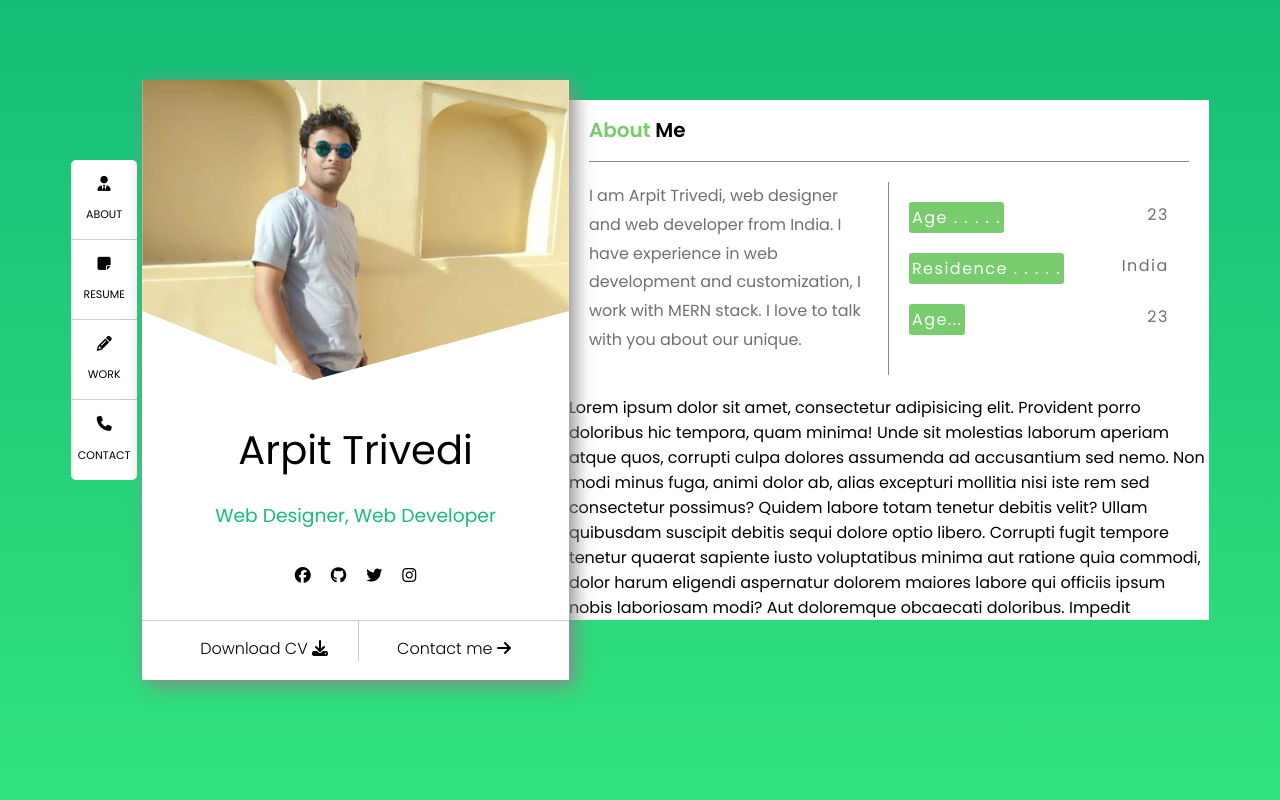
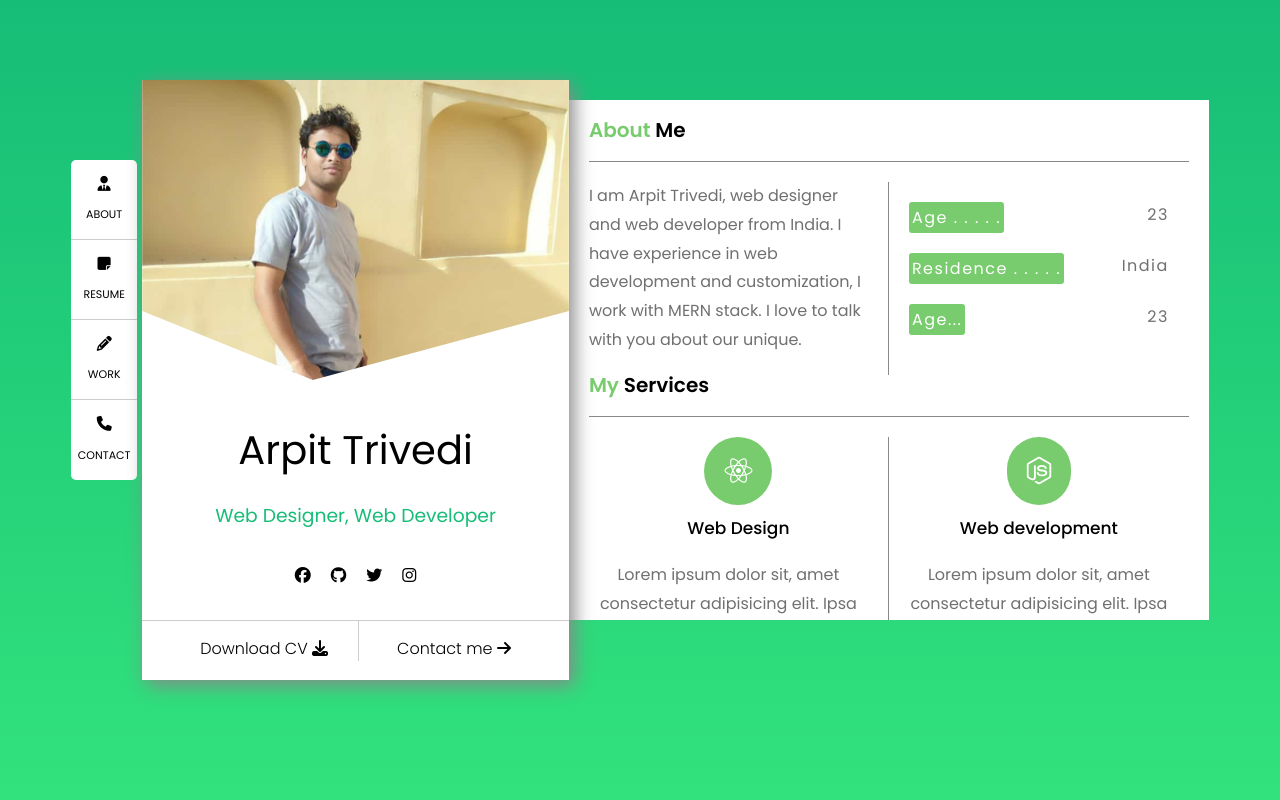
Before and after one commit to arpit2425/Portfolio2425, a plain HTML site: page index.html in a window 1280 px wide. Drawn offline with Linux system fonts and the light colour scheme.

Commit message:
Education page

```diff
--- a/index.html
+++ b/index.html
@@ -103,22 +103,50 @@
             </li>
           </ul>
         </section>
-        <p>
-          Lorem ipsum dolor sit amet, consectetur adipisicing elit. Provident
-          porro doloribus hic tempora, quam minima! Unde sit molestias laborum
-          aperiam atque quos, corrupti culpa dolores assumenda ad accusantium
-          sed nemo. Non modi minus fuga, animi dolor ab, alias excepturi
-          mollitia nisi iste rem sed consectetur possimus? Quidem labore totam
-          tenetur debitis velit? Ullam quibusdam suscipit debitis sequi dolore
-          optio libero. Corrupti fugit tempore tenetur quaerat sapiente iusto
-          voluptatibus minima aut ratione quia commodi, dolor harum eligendi
-          aspernatur dolorem maiores labore qui officiis ipsum nobis laboriosam
-          modi? Aut doloremque obcaecati doloribus. Impedit voluptatum voluptate
-          accusamus? Beatae saepe, aliquam aperiam enim, ratione id quis laborum
-          fuga animi suscipit obcaecati debitis porro quibusdam odit eveniet
-          soluta consequatur deserunt asperiores aspernatur? Obcaecati,
-          assumenda ea?
-        </p>
+        <section id="services">
+          <h2 class="abouth2">
+            <span style="color: rgb(120, 204, 109);">My</span> Services
+          </h2>
+          <div class="servicecardContainer">
+            <div class="servicecard">
+              <i class="fab fa-react icon" style="font-size: 28px;"></i>
+              <h2 class="cardHeading">Web Design</h2>
+              <p class="servicepara">
+                Lorem ipsum dolor sit, amet consectetur adipisicing elit. Ipsa
+                porro rem fuga distinctio? Commodi molestias modi magni
+                blanditiis quod tempora beatae ab temporibus nisi deserunt
+                reiciendis, ipsa architecto consectetur nam!
+              </p>
+            </div>
+            <div class="servicecard">
+              <i class="fab fa-node-js icon" style="font-size: 28px;"></i>
+
+              <h2 class="cardHeading">Web development</h2>
+              <p class="servicepara" style="padding-left: 20px;">
+                Lorem ipsum dolor sit, amet consectetur adipisicing elit. Ipsa
+                porro rem fuga distinctio? Commodi molestias modi magni
+                blanditiis quod tempora beatae ab temporibus nisi deserunt
+                reiciendis, ipsa architecto consectetur nam!
+              </p>
+            </div>
+          </div>
+        </section>
+        <section id="Resume">
+          <h2 class="abouth2">
+            <span style="color: rgb(120, 204, 109);">Re</span>sume
+          </h2>
+          <h2 class="education">
+            <i
+              class="fas fa-graduation-cap"
+              style="
+                color: rgb(120, 204, 109);
+                font-size: 40px;
+                margin-right: 10px;
+              "
+            ></i>
+            <span>Education</span>
+          </h2>
+        </section>
       </section>
     </div>
     <script src="" async defer></script>
--- a/output/style.css
+++ b/output/style.css
@@ -128,6 +128,7 @@
 }
 .section-box {
   margin: 20px 0;
+  padding: 20px;
   overflow: auto;
   grid-row: 2 / span 7;
   grid-column: 9/18;
@@ -154,7 +155,7 @@ section::-webkit-scrollbar-thumb:hover {
 #aboutme {
   display: grid;
   grid-template-columns: repeat(2, 1fr);
-  padding: 20px;
+  /* padding: 20px; */
 }
 .abouth2 {
   grid-column: 1/3;
@@ -183,3 +184,47 @@ section::-webkit-scrollbar-thumb:hover {
   letter-spacing: 1.5px;
   margin: 20px 0;
 }
+#services {
+  /* padding: 20px; */
+}
+.servicecardContainer {
+  display: grid;
+  grid-template-columns: repeat(2, 1fr);
+}
+.cardHeading {
+  font-size: 17px;
+  font-weight: 500;
+}
+.servicecard {
+  /* margin: 20px; */
+  margin-top: 20px;
+  text-align: center;
+}
+.servicecard:first-of-type {
+  border-right: 1px solid #888;
+}
+.icon {
+  font-size: 20px;
+  background-color: rgb(120, 204, 109);
+  color: #fff;
+  font-weight: 200;
+  padding: 20px;
+  border-radius: 400px;
+  margin-bottom: 10px;
+}
+.servicepara {
+  font-size: 16px;
+  line-height: 1.8em;
+  margin-top: 20px;
+  /* border-right: 1px solid #888; */
+  font-weight: 400;
+  color: rgb(112, 112, 112);
+  padding-right: 20px;
+}
+.education {
+  margin-top: 20px;
+  font-size: 22px;
+  font-weight: 500;
+  display: flex;
+  align-items: center;
+}
```
